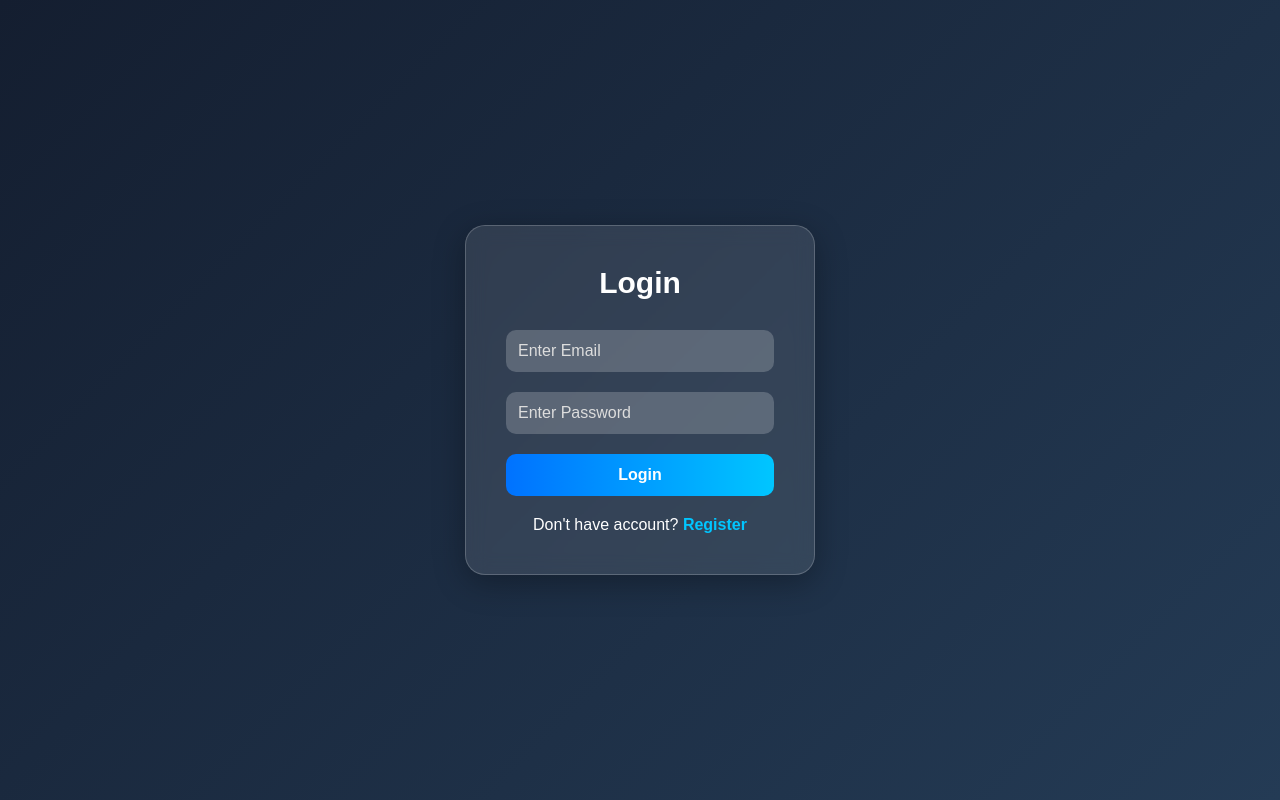
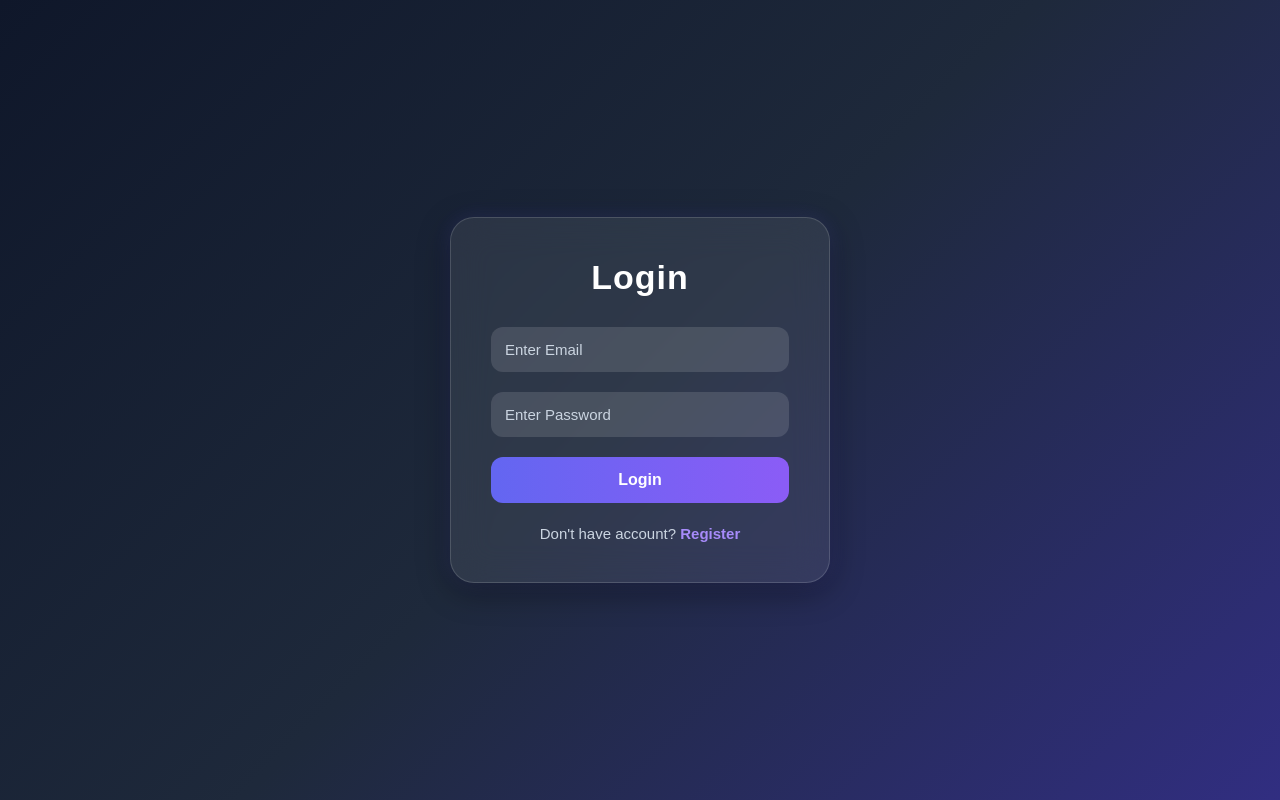
Before and after one commit to furkhanar/Login-Auth-MERN-Project, a React (Create React App) app in the folder client/: page / in a window 1280 px wide. Built offline with nearby package versions, Linux system fonts and the light colour scheme.

Commit message:
updated auth theme

```diff
--- a/client/src/styles/Auth.css
+++ b/client/src/styles/Auth.css
@@ -2,75 +2,114 @@
   margin: 0;
   padding: 0;
   box-sizing: border-box;
-  font-family: sans-serif;
+  font-family: "Poppins", sans-serif;
 }
 
 body {
-  background: linear-gradient(135deg, #141e30, #243b55);
   height: 100vh;
+
+  background: linear-gradient(
+    135deg,
+    #0f172a,
+    #1e293b,
+    #312e81
+  );
+
+  display: flex;
+  justify-content: center;
+  align-items: center;
+
+  overflow: hidden;
 }
 
 .auth-container {
-  height: 100vh;
+  width: 100%;
   display: flex;
   justify-content: center;
   align-items: center;
 }
 
 .auth-card {
-  width: 350px;
+  width: 380px;
+
   padding: 40px;
-  border-radius: 20px;
-  background: rgba(255, 255, 255, 0.1);
 
-  backdrop-filter: blur(10px);
+  border-radius: 24px;
 
-  box-shadow: 0 8px 32px rgba(0, 0, 0, 0.3);
+  background: rgba(255, 255, 255, 0.08);
 
-  border: 1px solid rgba(255, 255, 255, 0.2);
+  backdrop-filter: blur(18px);
+
+  border: 1px solid rgba(255, 255, 255, 0.15);
+
+  box-shadow:
+    0 8px 32px rgba(0, 0, 0, 0.4),
+    0 0 20px rgba(99, 102, 241, 0.2);
 
   color: white;
+
+  animation: fadeIn 0.8s ease;
 }
 
 .auth-card h2 {
   text-align: center;
+
   margin-bottom: 30px;
-  font-size: 30px;
+
+  font-size: 34px;
+  font-weight: 700;
+
+  letter-spacing: 1px;
 }
 
 .auth-card input {
   width: 100%;
-  padding: 12px;
+
+  padding: 14px;
   margin-bottom: 20px;
 
   border: none;
   outline: none;
 
-  border-radius: 10px;
+  border-radius: 12px;
 
-  background: rgba(255, 255, 255, 0.2);
+  background: rgba(255, 255, 255, 0.12);
 
   color: white;
-  font-size: 16px;
+
+  font-size: 15px;
+
+  transition: 0.3s;
+}
+
+.auth-card input:focus {
+  border: 1px solid #818cf8;
+
+  box-shadow: 0 0 10px rgba(129, 140, 248, 0.5);
 }
 
 .auth-card input::placeholder {
-  color: #ddd;
+  color: #cbd5e1;
 }
 
 .auth-card button {
   width: 100%;
-  padding: 12px;
+
+  padding: 14px;
 
   border: none;
-  border-radius: 10px;
+  border-radius: 12px;
 
-  background: #00c6ff;
-  background: linear-gradient(to right, #0072ff, #00c6ff);
+  background: linear-gradient(
+    to right,
+    #6366f1,
+    #8b5cf6
+  );
 
   color: white;
+
   font-size: 16px;
-  font-weight: bold;
+  font-weight: 600;
 
   cursor: pointer;
 
@@ -78,16 +117,44 @@ body {
 }
 
 .auth-card button:hover {
-  transform: scale(1.03);
+  transform: translateY(-2px) scale(1.02);
+
+  box-shadow: 0 0 15px rgba(139, 92, 246, 0.5);
 }
 
 .auth-link {
-  margin-top: 20px;
+  margin-top: 22px;
+
   text-align: center;
+
+  font-size: 15px;
+
+  color: #cbd5e1;
 }
 
 .auth-link a {
-  color: #00c6ff;
+  color: #a78bfa;
+
   text-decoration: none;
+
   font-weight: bold;
+
+  transition: 0.3s;
 }
+
+.auth-link a:hover {
+  color: #ffffff;
+}
+
+@keyframes fadeIn {
+
+  from {
+    opacity: 0;
+    transform: translateY(20px);
+  }
+
+  to {
+    opacity: 1;
+    transform: translateY(0);
+  }
+}
```
